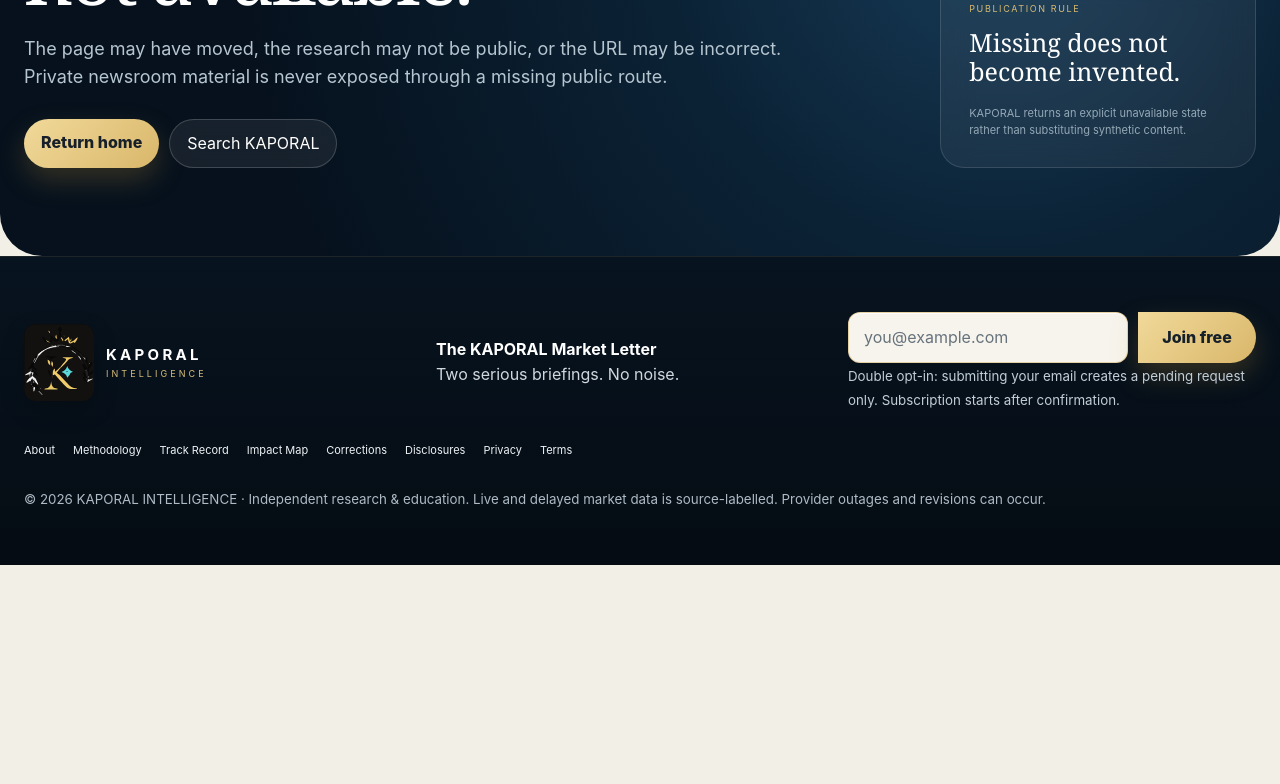
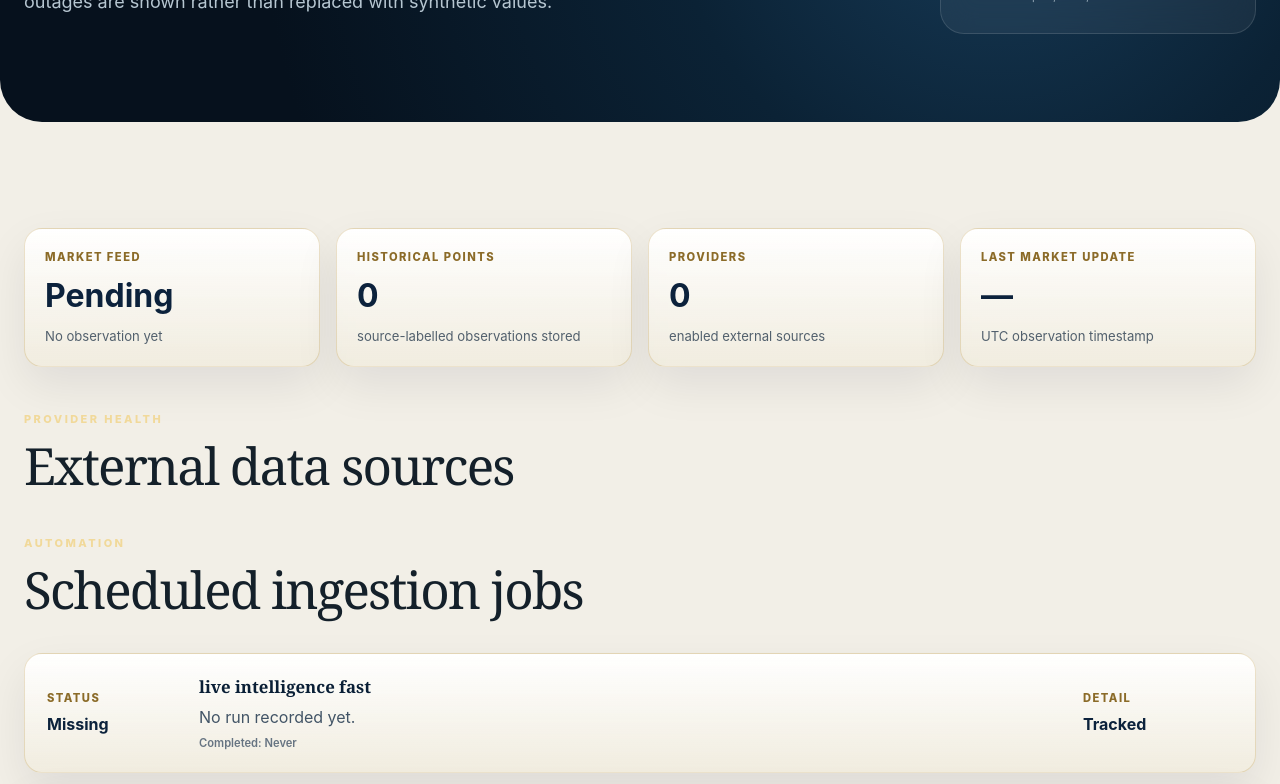
Before and after one commit to harmonicaccord7/Wolf-Nation, a Next.js app: page /status in a window 1280 px wide. Before the commit this address had no page. Shown: the part 380-1164 px from the top of the page. Before the commit the page ends 945 px from the top, so only its background shows below. Built offline with nearby package versions, Linux system fonts and the light colour scheme; no server answers; the database is empty.

Commit message:
Add public operational status page

```diff
--- /dev/null
+++ b/app/status/page.tsx
@@ -0,0 +1,40 @@
+import { Header } from '../../components/Header'
+import { Footer } from '../../components/Footer'
+import { createClient } from '../../lib/supabase/server'
+
+export const dynamic='force-dynamic'
+export const metadata={title:'System Status',description:'Operational status, data freshness and provider health for KAPORAL INTELLIGENCE.'}
+
+type Provider={slug:string;name:string;enabled:boolean;last_success_at:string|null;last_error_at:string|null}
+type Run={job_type:string;status:string;rows_written:number|null;started_at:string|null;completed_at:string|null;message:string|null}
+
+function ageMinutes(iso:string|null){return iso?Math.max(0,Math.round((Date.now()-Date.parse(iso))/60000)):null}
+function fmt(iso:string|null){return iso?new Intl.DateTimeFormat('en',{dateStyle:'medium',timeStyle:'short',timeZone:'UTC'}).format(new Date(iso))+' UTC':'Never'}
+function providerState(p:Provider){const age=ageMinutes(p.last_success_at),latestError=Boolean(p.last_error_at&&(!p.last_success_at||Date.parse(p.last_error_at)>Date.parse(p.last_success_at)));if(latestError)return 'Degraded';if(age==null)return 'Pending';if(age>24*60)return 'Stale';return 'Operational'}
+
+export default async function StatusPage(){
+ const supabase=await createClient()
+ const [{data:market},{data:providers},{data:runs},{count:points}]=await Promise.all([
+  supabase.from('market_snapshots').select('captured_at').order('captured_at',{ascending:false}).limit(1).maybeSingle(),
+  supabase.from('data_providers').select('slug,name,enabled,last_success_at,last_error_at').eq('enabled',true).order('name'),
+  supabase.from('ingestion_runs').select('job_type,status,rows_written,started_at,completed_at,message').order('started_at',{ascending:false}).limit(40),
+  supabase.from('data_points').select('id',{count:'exact',head:true})
+ ])
+ const marketAge=ageMinutes(market?.captured_at??null)
+ const marketState=marketAge==null?'Pending':marketAge<=20?'Operational':'Stale'
+ const latestByJob=new Map<string,Run>()
+ for(const r of runs??[])if(!latestByJob.has(r.job_type))latestByJob.set(r.job_type,r as Run)
+ const jobs=['live_intelligence_fast','live_intelligence_full','history_backfill'].map(name=>({name,run:latestByJob.get(name)}))
+ const states=(providers as Provider[]??[]).map(p=>providerState(p))
+ const degraded=marketState!=='Operational'||states.some(s=>s==='Degraded')||jobs.some(j=>j.run?.status==='failed')
+ return <main className="intelligencePage"><Header/>
+  <section className="deskHero"><div className="shell deskHeroGrid"><div><span className="eyebrow">OPERATIONAL TRANSPARENCY</span><h1>KAPORAL System Status</h1><p>Live health for the application data layer, scheduled ingestion and external providers. Provider outages are shown rather than replaced with synthetic values.</p></div><aside><small>CURRENT STATE</small><strong>{degraded?'DEGRADED':'OPERATIONAL'}</strong><span>Checked {fmt(new Date().toISOString())}</span></aside></div></section>
+  <section className="shell liveSection">
+   <div className="accountabilityStats"><article><small>MARKET FEED</small><strong>{marketState}</strong><span>{marketAge==null?'No observation yet':`${marketAge} min since latest snapshot`}</span></article><article><small>HISTORICAL POINTS</small><strong>{points??0}</strong><span>source-labelled observations stored</span></article><article><small>PROVIDERS</small><strong>{providers?.length??0}</strong><span>enabled external sources</span></article><article><small>LAST MARKET UPDATE</small><strong>{market?.captured_at?fmt(market.captured_at):'—'}</strong><span>UTC observation timestamp</span></article></div>
+   <div className="liveSectionHead"><div><span className="eyebrow">PROVIDER HEALTH</span><h2>External data sources</h2></div></div>
+   <div className="trackTable" role="table" aria-label="External provider status">{(providers as Provider[]??[]).map(p=><article className="trackRow" key={p.slug}><div><small>STATUS</small><b>{providerState(p)}</b></div><div className="trackStatement"><strong>{p.name}</strong><p>{p.slug}</p><small>Last successful ingestion: {fmt(p.last_success_at)}</small></div><div><small>LAST ERROR</small><b>{p.last_error_at?fmt(p.last_error_at):'None recorded'}</b></div></article>)}</div>
+   <div className="liveSectionHead"><div><span className="eyebrow">AUTOMATION</span><h2>Scheduled ingestion jobs</h2></div></div>
+   <div className="trackTable" role="table" aria-label="Ingestion job status">{jobs.map(({name,run})=><article className="trackRow" key={name}><div><small>STATUS</small><b>{run?.status??'Missing'}</b></div><div className="trackStatement"><strong>{name.replaceAll('_',' ')}</strong><p>{run?`${run.rows_written??0} rows written in latest run`:'No run recorded yet.'}</p><small>Completed: {fmt(run?.completed_at??null)}</small></div><div><small>DETAIL</small><b>{run?.status==='failed'?'Needs attention':'Tracked'}</b></div></article>)}</div>
+   <div className="emptyResearch"><strong>Known external dependencies</strong><p>Bitcoin ETF flow enrichment requires an authorized provider credential. Newsletter email delivery requires a configured transactional email provider and verified sending domain. The target custom domain is <b>www.kaporalintelligence.com</b> and must be purchased and attached before it can become the canonical live hostname.</p></div>
+  </section><Footer/></main>
+}
```
